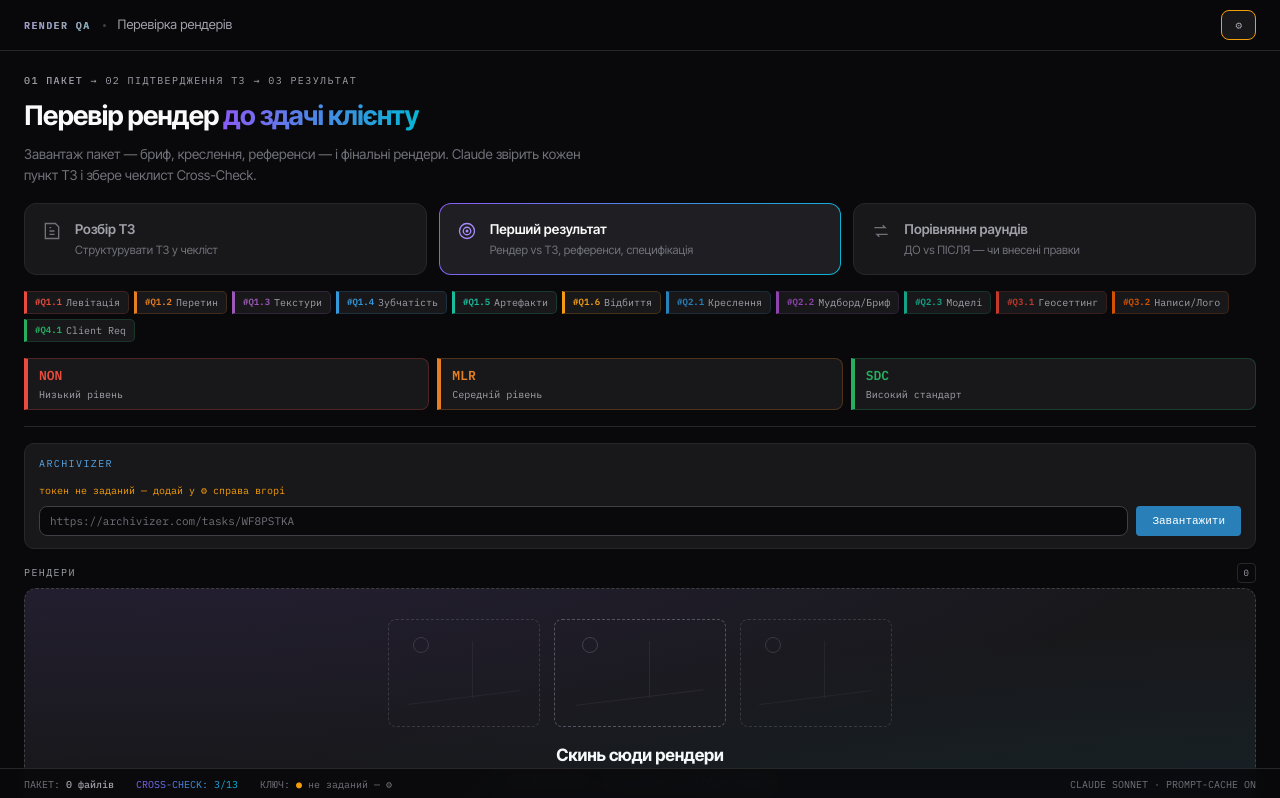
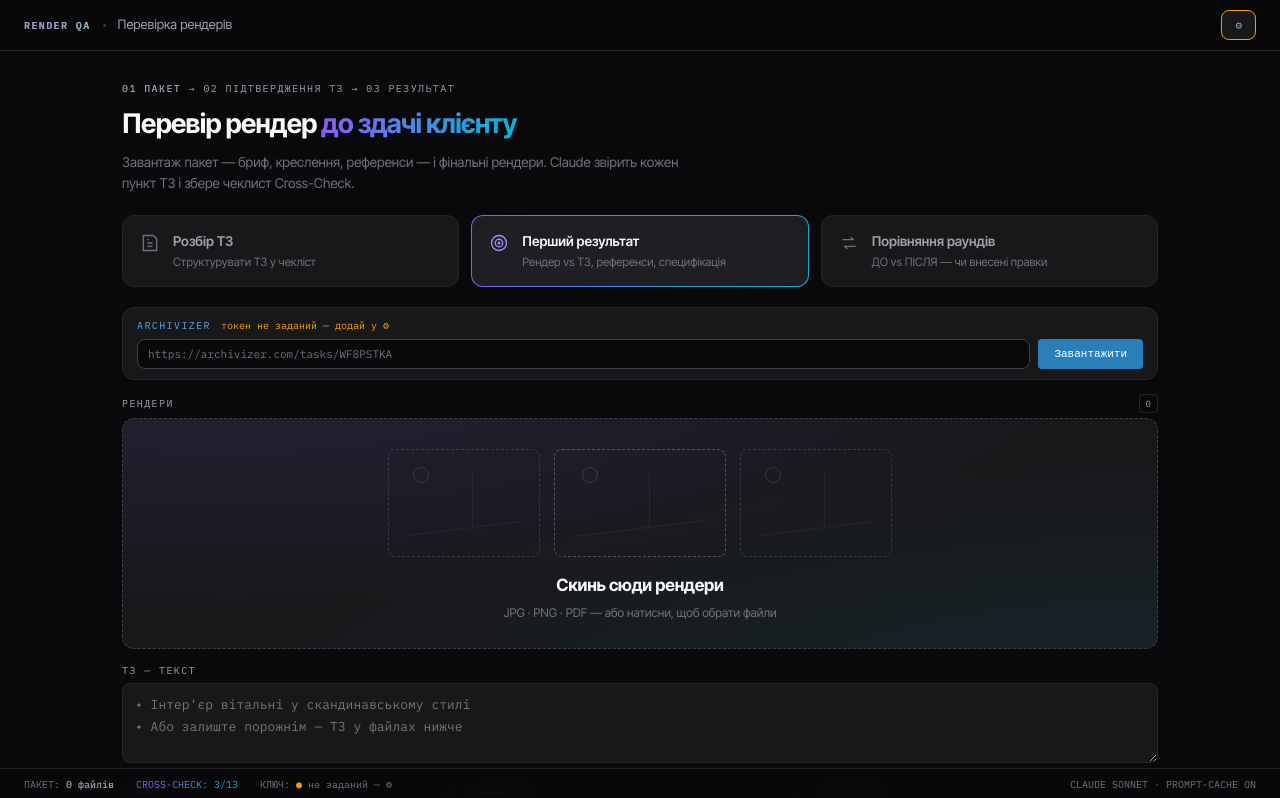
Before and after one commit to dlytvynov-rgb/render-qa, a React (Vite) app: page / in a window 1280 px wide. Shown: the top 798 px of the page. Built offline with nearby package versions, Linux system fonts and the light colour scheme.

Commit message:
feat(design): center layout, drop QA-tag/standards noise, compact Archivizer panel
Co-Authored-By: Claude Fable 5 <noreply@anthropic.com>

```diff
--- a/src/App.jsx
+++ b/src/App.jsx
@@ -3081,7 +3081,7 @@ ${fileList}
         />
       )}
       {step === 1 && !tzReview && (
-        <div style={{ maxWidth: "100%", width: "100%", padding: "22px 24px", display: "flex", flexDirection: "column", gap: 16, boxSizing: "border-box" }}>
+        <div style={{ maxWidth: 1100, margin: "0 auto", padding: "30px 32px", display: "flex", flexDirection: "column", gap: 20, boxSizing: "border-box" }}>
           <div>
             <div className="vp-label" style={{ marginBottom: 8 }}><b style={{ color: "var(--dim)", fontWeight: 500 }}>01 ПАКЕТ</b> → 02 ПІДТВЕРДЖЕННЯ ТЗ → 03 РЕЗУЛЬТАТ</div>
             <div style={{ fontSize: 27, fontWeight: 700, letterSpacing: "-0.025em" }}>Перевір рендер <span className="vp-grad">до здачі клієнту</span></div>
@@ -3102,13 +3102,6 @@ ${fileList}
               </div>
             ))}
           </div>
-          <div style={{ display: "flex", flexWrap: "wrap", gap: 5 }}>
-            {QA_CHECKS.map(q => <div key={q.id} style={{ display: "flex", alignItems: "center", gap: 4, background: "var(--panel)", border: `1px solid ${q.color}33`, borderLeft: `3px solid ${q.color}`, borderRadius: "0 5px 5px 0", padding: "3px 8px" }}><span style={{ fontSize: 9, fontWeight: "bold", color: q.color, fontFamily: "var(--font-mono)" }}>#{q.id}</span><span style={{ fontSize: 10, color: "var(--dim)", fontFamily: "var(--font-mono)" }}>{q.label}</span></div>)}
-          </div>
-          <div style={{ display: "flex", gap: 8, flexWrap: "wrap" }}>
-            {Object.entries(STANDARDS).map(([k, v]) => <div key={k} style={{ flex: 1, minWidth: 140, background: "var(--panel)", border: `1px solid ${v.color}44`, borderLeft: `4px solid ${v.color}`, borderRadius: "0 8px 8px 0", padding: "7px 11px" }}><div style={{ fontSize: 13, fontWeight: 700, color: v.color, fontFamily: "var(--font-mono)", marginBottom: 2 }}>{k}</div><div style={{ fontSize: 10, color: "var(--dim)", fontFamily: "var(--font-mono)" }}>{v.desc}</div></div>)}
-          </div>
-          <div style={{ height: 1, background: "var(--line)" }} />
           {mode === "tz-review" && (
             <div style={{ display: "flex", flexDirection: "column", gap: 14 }}>
               <div>
@@ -3131,9 +3124,11 @@ ${fileList}
           )}
           {mode === "first" && (
             <div style={{ display: "flex", flexDirection: "column", gap: 14 }}>
-              <div className="vp-panel" style={{ borderRadius: 10, padding: "12px 14px", display: "flex", flexDirection: "column", gap: 8 }}>
-                <div className="vp-label" style={{ color: "var(--info)", marginBottom: 4 }}>ARCHIVIZER</div>
-                {!archivizerToken.trim() && <div style={{ fontSize: 10, color: "var(--warn)", fontFamily: "var(--font-mono)" }}>токен не заданий — додай у ⚙ справа вгорі</div>}
+              <div className="vp-panel" style={{ borderRadius: 12, padding: "10px 14px", display: "flex", flexDirection: "column", gap: 6 }}>
+                <div style={{ display: "flex", alignItems: "center", gap: 10 }}>
+                  <span className="vp-label" style={{ color: "var(--info)" }}>ARCHIVIZER</span>
+                  {!archivizerToken.trim() && <span style={{ fontSize: 10, color: "var(--warn)", fontFamily: "var(--font-mono)" }}>токен не заданий — додай у ⚙</span>}
+                </div>
                 <div style={{ display: "flex", gap: 8 }}>
                   <input type="text" value={archivizerUrl} onChange={e => setArchivizerUrl(e.target.value)} onKeyDown={e => e.key === "Enter" && loadFromArchivizer()} placeholder="https://archivizer.com/tasks/WF8PSTKA" className="vp-input" style={{ flex: 1 }} />
                   <button onClick={loadFromArchivizer} disabled={archivizerStatus?.loading} style={{ background: archivizerStatus?.loading ? "#333" : "#2980b9", border: "none", color: "#fff", borderRadius: 4, padding: "6px 16px", cursor: archivizerStatus?.loading ? "not-allowed" : "pointer", fontSize: 11, fontFamily: "monospace", whiteSpace: "nowrap" }}>
```
